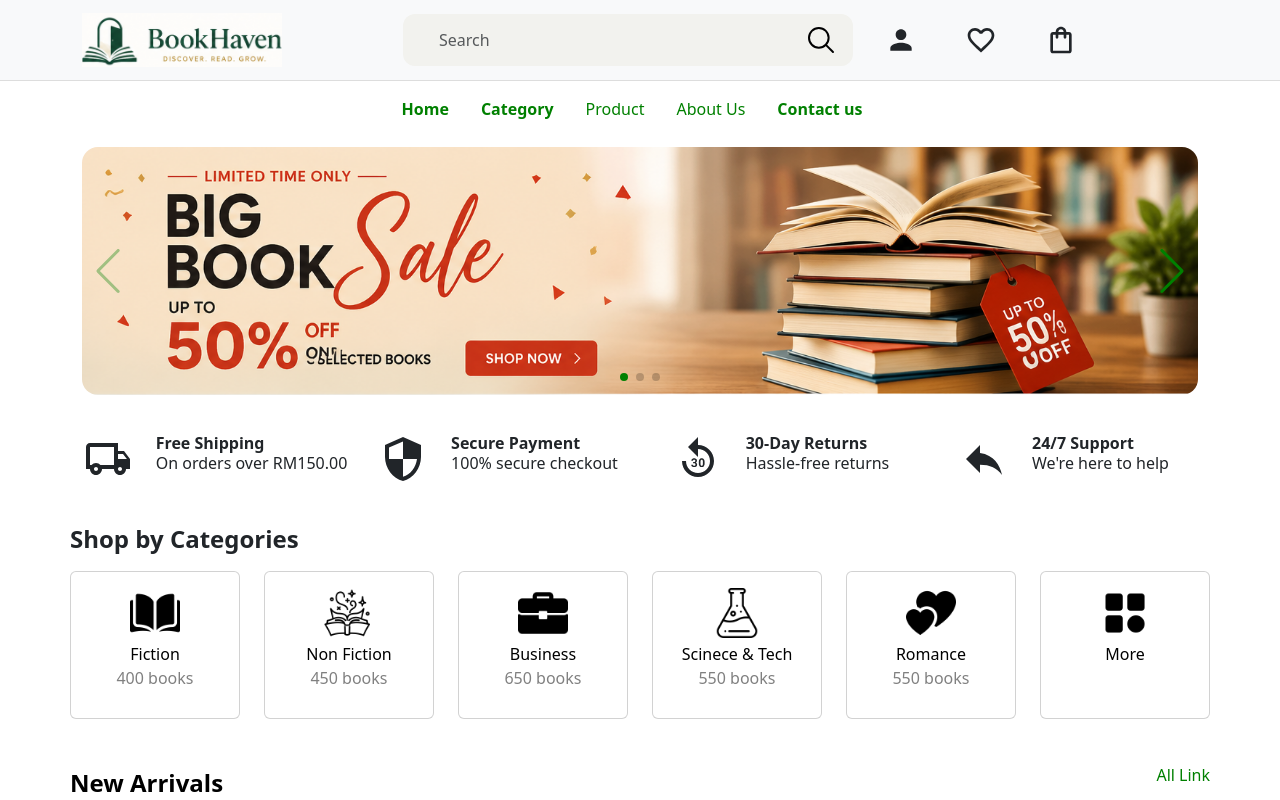
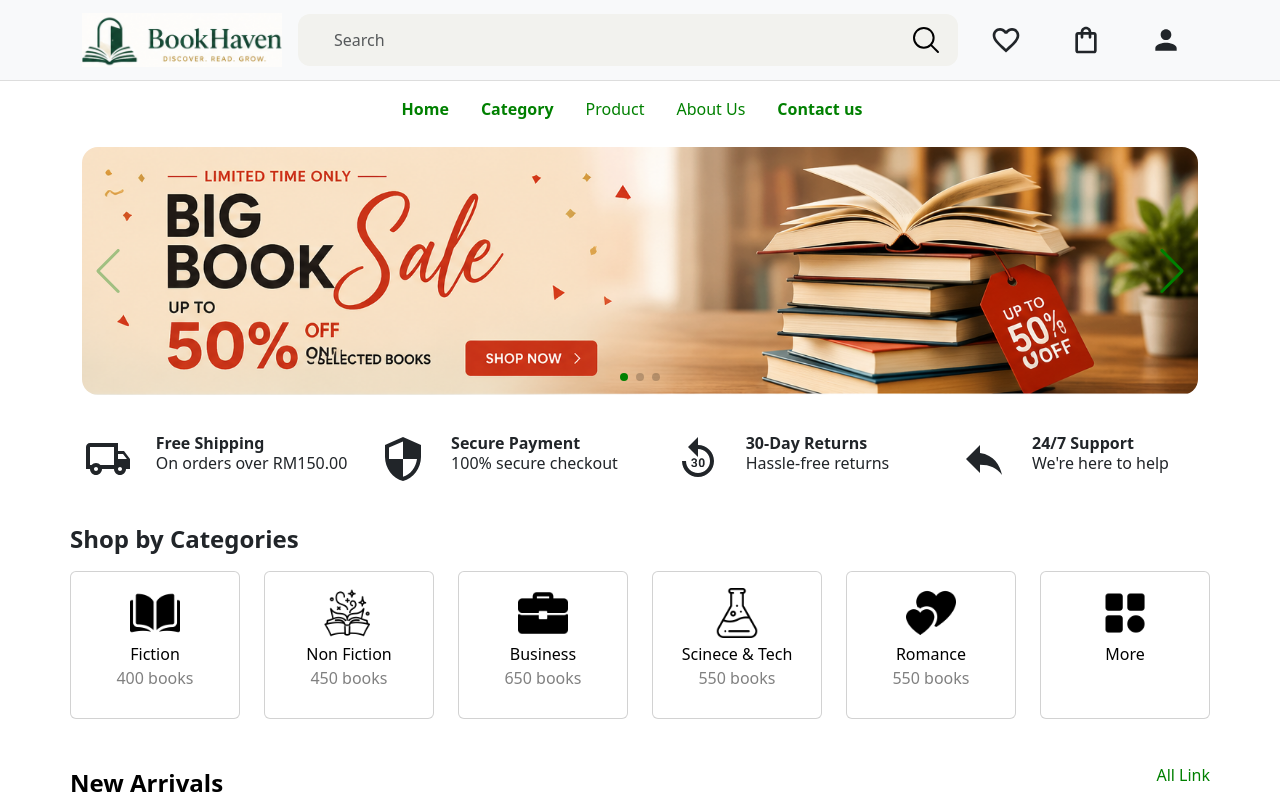
Before and after one commit to zhihaogoh/Book-Havan-bookstore, a React (Vite) app in the folder Bookstore-Front-End/latest/: page / in a window 1280 px wide. Shown: the top 800 px of the page. Built offline with nearby package versions, Linux system fonts and the light colour scheme; no server answers.

Commit message:
Adjust header and pad&phone add text

```diff
--- a/Bookstore-Front-End/latest/src/assets/style/style.scss
+++ b/Bookstore-Front-End/latest/src/assets/style/style.scss
@@ -132,7 +132,7 @@
   //search form start
   .search-form {
     display: flex;
-    width: 50%;
+    width: 100%;
     align-items: center;
     justify-content: center;
     align-items: center;
--- a/Bookstore-Front-End/latest/src/layout/header/Header.jsx
+++ b/Bookstore-Front-End/latest/src/layout/header/Header.jsx
@@ -13,7 +13,7 @@ import headerLogo from "../../assets/Image/Header_Logo.png";
 import { useAuth } from "../../context/AuthContext";
 
 export default function Header({ menu }) {
-  const {loading, isAuthenticated, logoutUser } = useAuth();
+  const { loading, isAuthenticated, logoutUser } = useAuth();
   const navigate = useNavigate();
   const [loggingOut, setLoggingOut] = useState(false);
   const handleLogoutClick = async () => {
@@ -67,33 +67,46 @@ export default function Header({ menu }) {
               </button>
             </Form>
             {/* sub menu  */}
+            <Nav.Link className="menu py-2" href="/favourite">
+              <MdFavoriteBorder className="icon-menu" />
+              <h5 className="d-md-block d-lg-none m-0">Favourites</h5>
+            </Nav.Link>
+
+            <Nav.Link className="menu py-2" href="/shopping_cart">
+              <MdOutlineShoppingBag className="icon-menu" />
+              <h5 className="d-md-block d-lg-none m-0">Cart</h5>
+            </Nav.Link>
             {!loading &&
               (isAuthenticated ? (
                 <>
-                  <Nav.Link as={RouterNavLink} className="menu" to="/profile">
+                  <Nav.Link
+                    as={RouterNavLink}
+                    className="menu py-2"
+                    to="/profile"
+                  >
                     <MdPerson className="icon-menu" />
+                    <h5 className="d-md-block d-lg-none m-0">Profile</h5>
                   </Nav.Link>
                   <Nav.Link
-                    className="menu"
+                    className="menu py-2"
                     variant="outline-danger"
                     onClick={handleLogoutClick}
                     disabled={loggingOut}
                   >
                     <MdLogout className="icon-menu" />
+                    <h5 className="d-md-block d-lg-none m-0">Logout</h5>
                   </Nav.Link>
                 </>
               ) : (
-                <Nav.Link as={RouterNavLink} className="menu" to="/profile">
+                <Nav.Link
+                  as={RouterNavLink}
+                  className="menu py-2"
+                  to="/profile"
+                >
                   <MdPerson className="icon-menu" />
+                  <h5 className="d-md-block d-lg-none m-0">Login</h5>
                 </Nav.Link>
               ))}
-            <Nav.Link className="menu" href="/favourite">
-              <MdFavoriteBorder className="icon-menu" />
-            </Nav.Link>
-
-            <Nav.Link className="menu" href="/shopping_cart">
-              <MdOutlineShoppingBag className="icon-menu" />
-            </Nav.Link>
             {/*have already login redirect to profile page if haven't login redirect to login page */}
           </Navbar.Collapse>
         </div>
```
